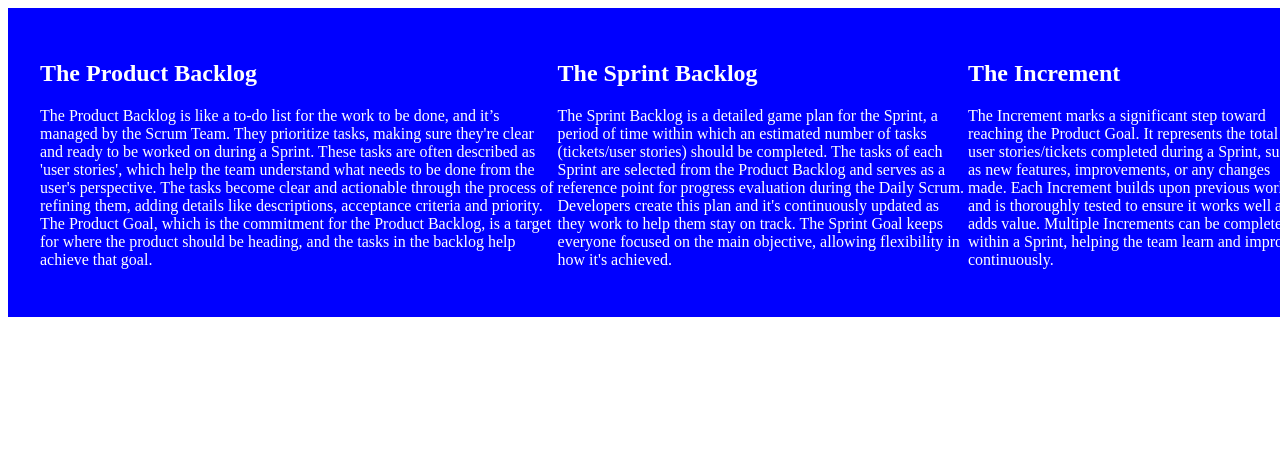
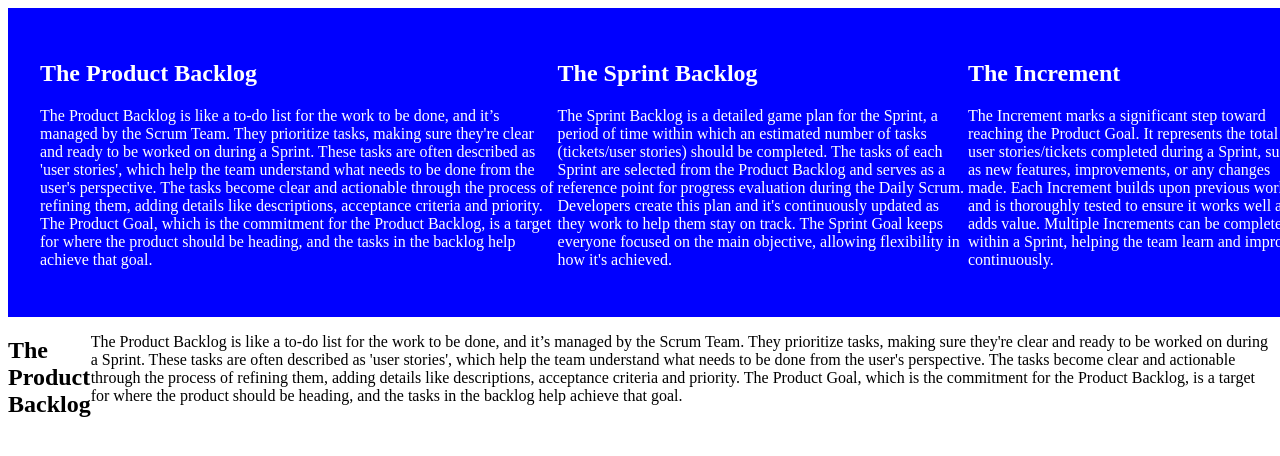
Before and after one commit to Wilma-Norman/Scrum-Project-assignment, a React (Vite) app: page /artifacts in a window 1280 px wide. Shown: the top 456 px of the page. Built offline with nearby package versions, Linux system fonts and the light colour scheme.

Commit message:
adding css testing

```diff
--- /dev/null
+++ b/src/Components/Artifacts/TwoColumnText/TwoColumnText.module.css
@@ -0,0 +1,5 @@
+.twoColumnTextContainer div {
+    display: flex;
+    width: 100%;
+    flex-direction: row;
+}
--- /dev/null
+++ b/src/Components/Artifacts/TwoColumnText/index.jsx
@@ -0,0 +1,14 @@
+import styles from './TwoColumnText.module.css'
+import { Artifacts } from '../../../data/data'
+import Card from '../Card'
+
+
+const TwoColumnText = () => {
+    return (
+        <div className={styles.twoColumnTextContainer}>
+            <Card title="The Product Backlog" text={Artifacts.productBacklogText}/>
+        </div>
+
+    )
+}
+export default TwoColumnText
--- a/src/Pages/Artifacts/index.jsx
+++ b/src/Pages/Artifacts/index.jsx
@@ -1,9 +1,11 @@
 import ThreeColumn from "../../Components/Artifacts/ThreeColumn"
+import TwoColumnText from "../../Components/Artifacts/TwoColumnText"
 
 const Artifacts = () => {
     return(
         <>
         <ThreeColumn/>
+        <TwoColumnText/>
         </>
     )
 }
```
